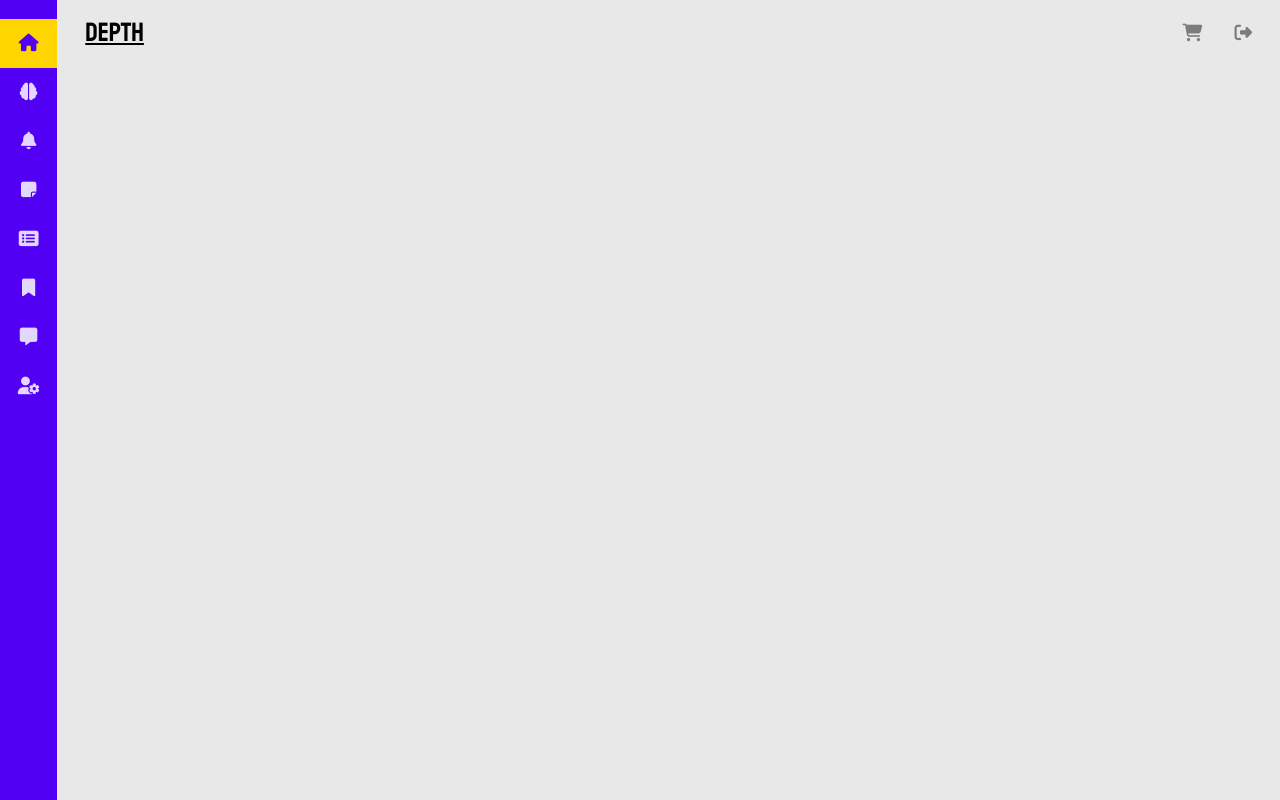
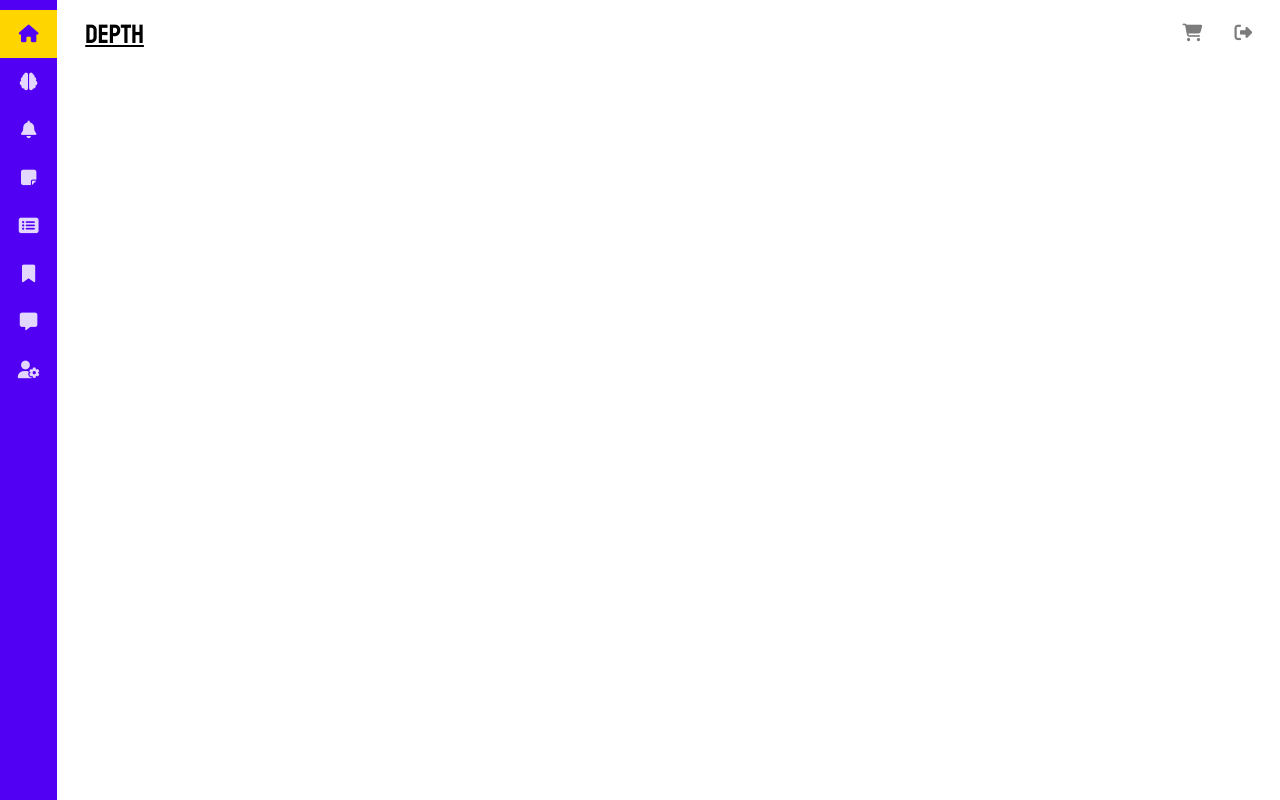
Before and after one commit to naberin/oracle.cloud.native.mooc-frontend, a React (Create React App) app: page / in a window 1280 px wide. Built offline with nearby package versions, Linux system fonts and the light colour scheme.

Commit message:
Updated Header styling and sidebar

```diff
--- a/src/components/header/header.js
+++ b/src/components/header/header.js
@@ -15,7 +15,7 @@ const component = function (props) {
     return (
         <header className={"app-header flex flex-row flex-justify-space-between"}>
             <div className={"left"}>
-                <div className="title">{title}</div>
+                <div class="app-title-container"><Link to="/" className="title">{title}</Link></div>
             </div>
             <div className={"right flex flex-row"}>
                 {links}
--- a/src/pages/App/App.css
+++ b/src/pages/App/App.css
@@ -2,6 +2,14 @@ div#root, .app {
     height: 100%;
     width: 100%;
     background-color: #e8e8e8;
+}
+
+main {
+    width: 100%;
+}
+
+* {
+    font-family: 'Roboto', sans-serif;
 }
 
 /********************
@@ -9,8 +17,8 @@ Sidebar
 ********************/
 .app-sidebar {
     height: 100%;
-    padding: 19px 0;
-    overflow: hidden;
+    padding: 10px 0;
+    overflow-y: scroll;
     width: 60px;
 
     background-color: #5100f3;
@@ -57,6 +65,7 @@ Header
     padding: 9px 14px;
     width: 100%;
     font-size: 1.1em;
+    background-color: #fff;
 }
 .app-header .title {
     padding: 7px 14px;
@@ -68,6 +77,7 @@ Header
 .app-header .link {
     color: #7c7c7c;
     padding: 14px;
+    transition: color .5s;
 }
 .app-header .link:hover {
     color: #000;
@@ -76,3 +86,7 @@ Header
 .app-header .link:not(:last-child){
     margin-right: 4px;
 }
+
+.app-header .app-title-container {
+    margin-top: 9px;
+}
```
